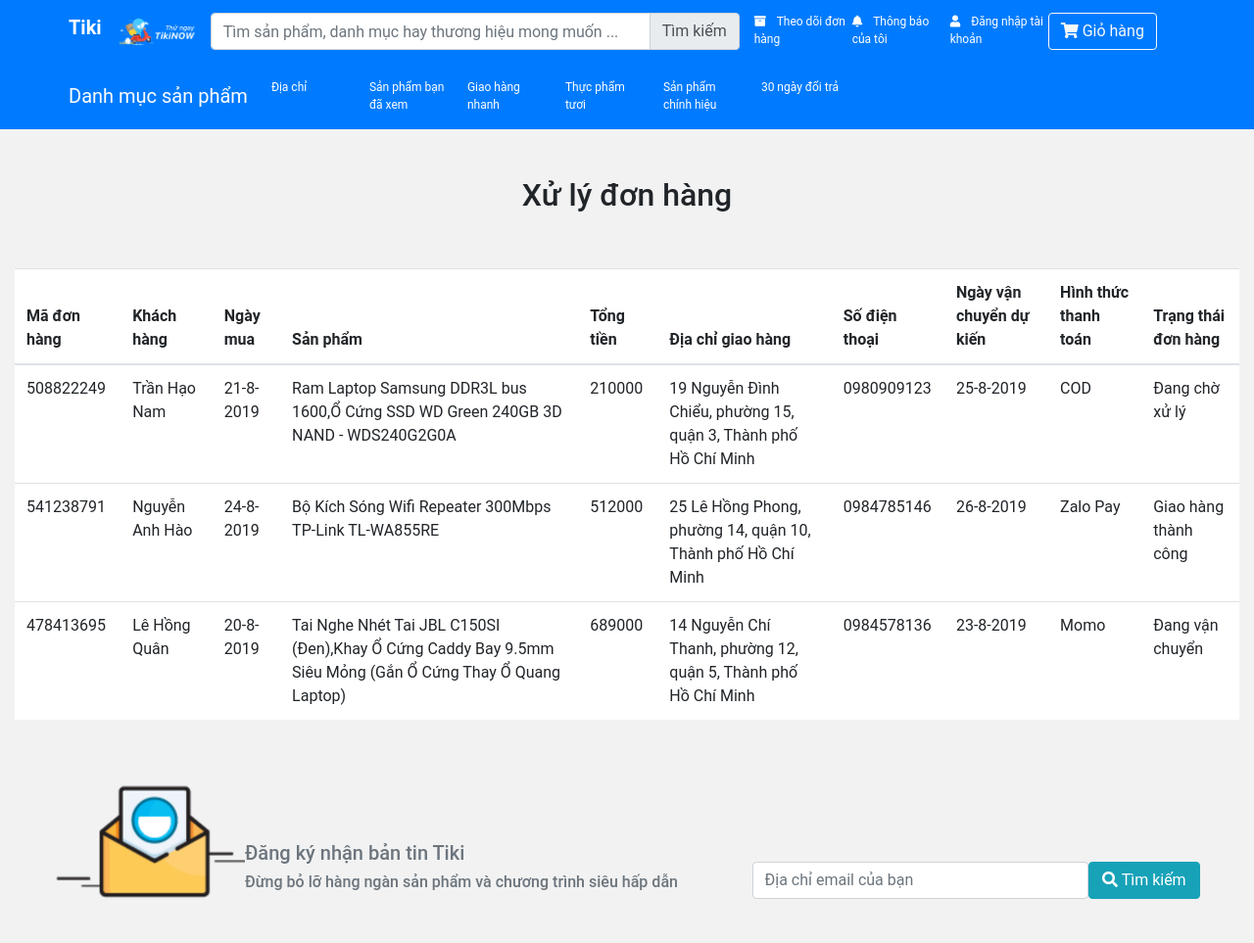
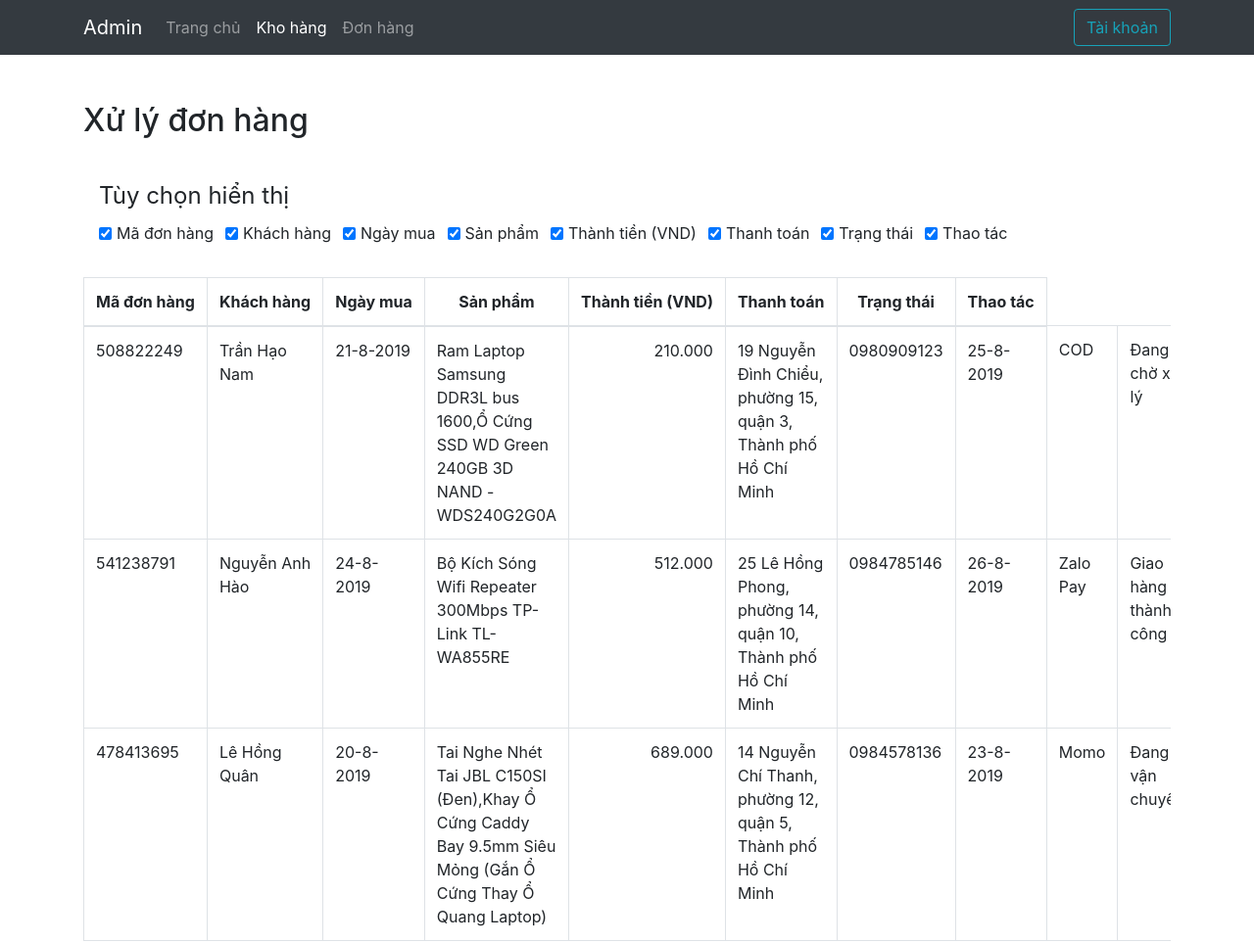
Before and after one commit to lampqt1997/wc-tikiclone, a plain HTML site: page handle_orders.html in a window 1280 px wide. Shown: the top 963 px of the page at 98% size. Drawn offline with Linux system fonts and the light colour scheme.

Commit message:
Edit Orders Handling page

```diff
--- a/handle_orders.html
+++ b/handle_orders.html
@@ -4,46 +4,74 @@
     <meta charset="UTF-8" />
     <meta name="viewport" content="width=device-width, initial-scale=1.0" />
     <meta http-equiv="X-UA-Compatible" content="ie=edge" />
-    <title>Document</title>
+    <title>Xử lý đơn hàng</title>
     <link rel="stylesheet" href="css/bootstrap.min.css" />
     <link rel="stylesheet" href="plugins/fontawesome-free/css/all.min.css" />
-    <link rel="stylesheet" href="css/index.css" />
+    <link rel="stylesheet" href="css/admin-page.css" />
   </head>
 
-  <body class="bdy">
+  <body class="">
     <!-- Load HTML header -->
-    <script
+    <!-- <script
       language="javascript"
       type="text/javascript"
       src="./js/header.js"
-    ></script>
+    ></script> -->
+    <header class="">
+      <nav class="navbar navbar-expand-lg navbar-dark bg-dark">
+        <div class="container">
+        <a class="navbar-brand" href="#">Admin</a>
+        <button class="navbar-toggler" type="button" data-toggle="collapse" data-target="#navbarSupportedContent" aria-controls="navbarSupportedContent" aria-expanded="false" aria-label="Toggle navigation">
+          <span class="navbar-toggler-icon"></span>
+        </button>
+
+        <div class="collapse navbar-collapse" id="navbarSupportedContent">
+          <ul class="navbar-nav mr-auto">
+            <li class="nav-item">
+              <a class="nav-link" href="#">Trang chủ <span class="sr-only">(current)</span></a>
+            </li>
+            <li class="nav-item active">
+              <a class="nav-link" href="#">Kho hàng</a>
+            </li>
+            <li class="nav-item">
+              <a class="nav-link" href="#">Đơn hàng</a>
+            </li>
+          </ul>
+          <form class="form-inline my-2 my-lg-0">
+            <button type="button" class="btn btn-outline-info">Tài khoản</button>
+          </form>
+        </div>
+        </div>
+      </nav>
+    </header>
     <!-- End HTML header -->
 
     <!-- HTML Main -->
-    <main class="">
-      <div class="container-fluid">
-        <div class="py-5 text-center">
+    <main>
+      <div class="container my-5">
+        <div class="d-flex justify-content-between">
+
+          <div class="">
             <h2>Xử lý đơn hàng</h2>
           </div>
+        </div>
+        <form class="my-3 p-3 bg-white" id="filter-form">
+          <fieldset>
+
+            <legend>Tùy chọn hiển thị</legend>
+            <div id="checkbox-list"></div>
+
+            <!-- <button class="btn btn-primary mt-2">Áp dụng</button> -->
+          </fieldset>
+        </form>
 
         <div class="table-responsive">
 
-          <table class="table table-hover bg-white p-3">
-            <thead>
-              <tr>
-                <th scope="col">Mã đơn hàng</th>
-                <th scope="col">Khách hàng</th>
-                <th scope="col">Ngày mua</th>
-                <th scope="col">Sản phẩm</th>
-                <th scope="col">Tổng tiền</th>
-                <th scope="col">Địa chỉ giao hàng</th>
-                <th scope="col">Số điện thoại</th>
-                <th scope="col">Ngày vận chuyển dự kiến</th>
-                <th scope="col">Hình thức thanh toán</th>
-                <th scope="col">Trạng thái đơn hàng</th>
-              </tr>
+          <table class="table table-bordered table-hover bg-white">
+            <thead id="orders-header" class="text-nowrap text-center">
+
             </thead>
-            <tbody id="orders">
+            <tbody id="orders-body">
 
             </tbody>
           </table>
@@ -67,6 +95,34 @@
 
     <!-- Load data to table ORDERS -->
     <script>
+      $(document).ready(function() {
+        let columnsName = [
+               "Mã đơn hàng",
+               "Khách hàng",
+               "Ngày mua",
+               "Sản phẩm",
+               "Thành tiền (VND)",
+              //  "Số điện thoại",
+              //  "Địa chỉ giao hàng",
+              //  "Ngày vận chuyển dự kiến",
+               "Thanh toán",
+               "Trạng thái",
+               "Thao tác"];
+        $.each(columnsName, function(key, val) {
+          let newTr = $('<th scope="col" id="' + key + '">' + val + '</th>');
+          $("#orders-header").append(newTr);
+
+          let newCheckbox = $(`<div class="form-check form-check-inline">
+            <input class="form-check-input" type="checkbox" value="checked" id="` + key + `" checked="checked" name="`+ key +`">
+            <label class="form-check-label" for="` + key + `">
+              ` + val + `
+            </label>
+          </div>`);
+          $("#checkbox-list").append(newCheckbox);
+        });
+
+        // $("#orders-header").append(`<th scope="col">Thao tác</th>`);
+
         $.ajax({
             url: "./data/orders_data.json",
             dataType: "json",
@@ -75,17 +131,59 @@
               $.each(orders, function(key, row) {
                   let newTr = $('<tr id="' + key + '"></tr>');
                   $.each(row, function(key, val) {
+                      if(key == "amount") {
+                        newTr.append('<td class="text-right" id="' + key + '">' + parseInt(val).toLocaleString("vi-VN") + '</td>');
+                      } else {
                         newTr.append('<td id="' + key + '">' + val + '</td>');
+                      }
                   })
+                  newTr.append(`<td class="text-nowrap">
+                    <button class="btn btn-primary"><i class="fas fa-shipping-fast"></i> Vận chuyển</button> <button class="btn btn-secondary"><i class="fas fa-clipboard-check"></i> Kiểm tra</button>
+                  </td>`);
 
-                    $("#orders").append(newTr);
+                  $("#orders-body").append(newTr);
               });
             },
             error: function() {
                 console.log("Fail to get data from json file");
             }
         });
+      });
+
+      function handleFilter() {
+        console.log("ok");
+      }
+
+
+      $( "#filter-form" ).change(function( event ) {
+        event.preventDefault();
+        let displayedList = $(this).serializeArray().map(ele => parseInt(ele.name));
+        let fullListLen = 8;
+        // let fullList = [0, 1, 2, 3, 4, 5, 6, 7, 8, 9];
+        // let notDisplayedList = fullList.filter(ele => displayedList.indexOf(ele) == -1);
+        // console.log(notDisplayedList);
+
+        for (let i = 0; i < fullListLen; i++) {
+          let show = displayedList.indexOf(i) == -1 ? false : true;
+          if(show) {
+            $($("#orders-header").children()[i]).show();
+          } else {
+            $($("#orders-header").children()[i]).hide();
+          }
+          // let notDisplayedIndex = notDisplayedList[i];
+
+          $.each($("#orders-body").children(), function(key, ele) {
+            if(show) {
+              $($(ele).children()[i]).show();
+            } else {
+              $($(ele).children()[i]).hide();
+            }
+            // console.log(ele)
+          });
+        }
+
+        // console.log($($("#orders-body").children()[0]).children());
+      });
     </script>
-
   </body>
 </html>
```
Lines whose indentation alone changed are shown as unchanged.
